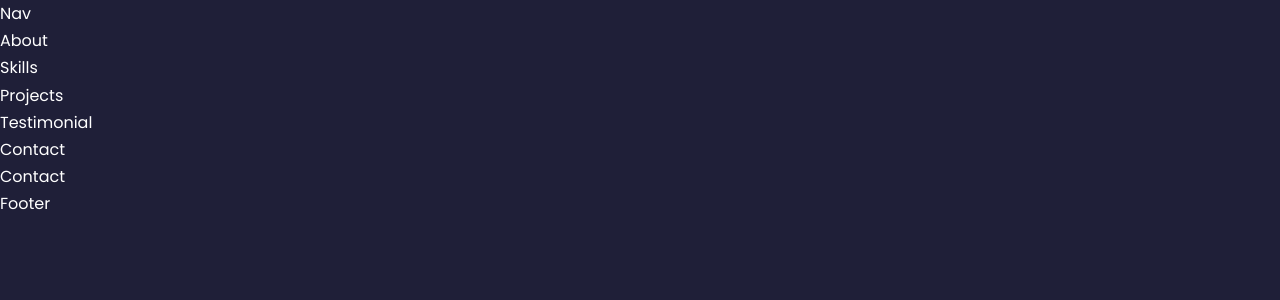
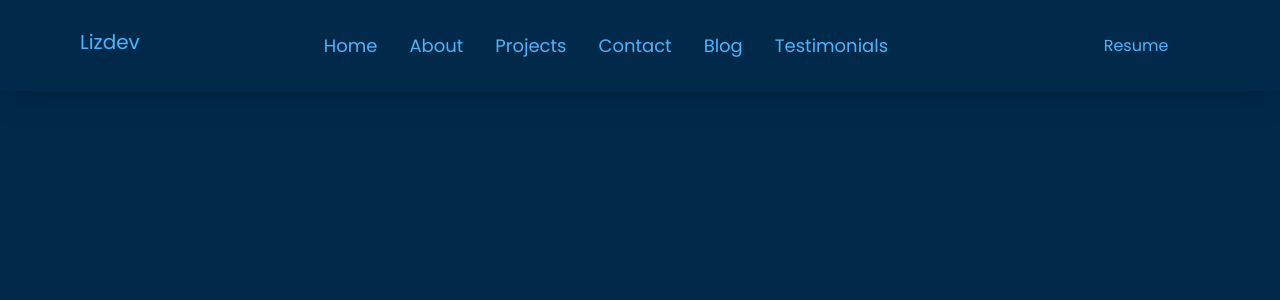
Before and after one commit to Lizdev-05/portfoliov2, a React (Create React App) app: page /testimonials in a window 1280 px wide. Shown: the top 300 px of the page. Built offline with nearby package versions, Linux system fonts and the light colour scheme.

Commit message:
Add navigation

```diff
--- a/package.json
+++ b/package.json
@@ -3,6 +3,7 @@
   "version": "0.1.0",
   "private": true,
   "dependencies": {
+    "@heroicons/react": "^1.0.6",
     "@testing-library/jest-dom": "^5.16.5",
     "@testing-library/react": "^13.4.0",
     "@testing-library/user-event": "^13.5.0",
@@ -11,7 +12,8 @@
     "react": "^18.2.0",
     "react-dom": "^18.2.0",
     "react-icons": "^4.4.0",
-    "react-router-dom": "^6.3.0",
+    "react-router": "^6.5.0",
+    "react-router-dom": "^6.5.0",
     "react-scripts": "5.0.1",
     "web-vitals": "^2.1.4"
   },
--- a/public/index.html
+++ b/public/index.html
@@ -13,7 +13,7 @@
     <link rel="manifest" href="%PUBLIC_URL%/manifest.json" />
     <title>Portfolio</title>
    <link rel="preconnect" href="https://fonts.gstatic.com" crossorigin>
-   <link href="https://fonts.googleapis.com/css2?family=Montserrat:wght@400;500;700&display=swap" rel="stylesheet">
+   <script src="https://cdn.tailwindcss.com"></script>
 
   </head>
   <body>
--- a/src/App.js
+++ b/src/App.js
@@ -1,25 +1,69 @@
 import React from 'react';
+import { Routes, Route } from 'react-router';
 import Nav from './components/Nav/Nav';
+// import Home from './components/Home/Home';
 import About from './components/About/About';
 import Skills from './components/Skills/Skills';
 import Projects from './components/Projects/Projects';
 import Testimonial from './components/Testimonials/Testimonial';
 import Contact from './components/Contact/Contact';
-import Footer from './components/Footer/Footer';
+// import Footer from './components/Footer/Footer';
 
 function App() {
   return (
-   <>
-   <Nav />
-   <About />
-   <Skills />
-   <Projects />
-   <Testimonial />
-   <Contact />
-   <Contact />
-   <Footer/>
-   </>
+    <>
+      <Nav />
+      <div className="inner-body">
+        {/* <Routes> */}
+          {/* <Route
+            path="*"
+            element={(<NotFound />)}
+          /> */}
+          {/* <Route
+            path="/"
+            element={(<Home />)}
+          /> */}
+          {/* <Route
+            path="/about"
+            element={(<About />)}
+          />
+          <Route
+            path="/skills"
+            element={(<Skills />)}
+          />
+          <Route
+            path="/projects"
+            element={(<Projects />)}
+          />
+          <Route
+            path="/contact"
+            element={(<Contact />)}
+          />
+          <Route
+            path="/testimonials"
+            element={(<Testimonial />)}
+          />
+        </Routes> */}
+      </div>
+    </>
   );
 }
 
 export default App;
+
+// function App() {
+//   return (
+//     <>
+//       <Nav />
+//       <About />
+//       <Skills />
+//       <Projects />
+//       <Testimonial />
+//       <Contact />
+//       <Contact />
+//       <Footer />
+//     </>
+//   );
+// }
+
+// export default App;
--- a/src/components/Nav/Nav.jsx
+++ b/src/components/Nav/Nav.jsx
@@ -1,9 +1,96 @@
-import React from 'react'
+import React, { useState } from 'react';
+import { MenuIcon, XIcon } from '@heroicons/react/solid';
+import { Link } from 'react-router-dom';
+
+function classNames(...classes) {
+  return classes.filter(Boolean).join(' ');
+}
+
+const menuItems = [
+  { name: 'Home', path: '/', current: true },
+  { name: 'About', path: '/about', current: false },
+  { name: 'Projects', path: '/projects', current: false },
+  { name: 'Contact', path: '/contact', current: false },
+  { name: 'Blog', path: '/blog', current: false },
+  { name: 'Testimonials', path: '/testimonials', current: false },
+];
 
 const Nav = () => {
+  const [mobileMenu, setMobileMenu] = useState(false);
+  const [status, setStatus] = useState(true);
+
+  const changeCurrentStatus = (name) => {
+    for (let i = 0; i < menuItems.length; i += 1) {
+      if (menuItems[i].name === name) {
+        menuItems[i].current = true;
+      } else {
+        menuItems[i].current = false;
+      }
+    }
+    setStatus(!status);
+    setMobileMenu(false);
+  };
+
   return (
-    <div>Nav</div>
-  )
-}
+    <header
+      className={`flex flex-col z-10  bg-primaryColor px-8 py-7 ${mobileMenu ? 'h-screen' : 'h-fit'} fixed top-0 w-full shadow-xl md:flex-row md:justify-between md:px-20 md:h-fit`}
+    >
+      <a href="/" className="text-xl">
+        <span className="text-secondaryColor">Li</span>
+        <span>z</span>
+        <span className="text-secondaryColor">dev</span>
+      </a>
+      <nav>
+        <div className="text-secondaryColor md:hidden mobile-btns">
+          <button
+            type="button"
+            className={classNames(!mobileMenu ? 'block' : 'hidden')}
+            onClick={() => setMobileMenu(true)}
+          >
+            <MenuIcon className="h-8 mr-2" />
+          </button>
+          <button type="button" className={classNames(mobileMenu ? 'block' : 'hidden')} onClick={() => setMobileMenu(false)}>
+            <XIcon className="h-8 mr-2" />
+          </button>
+        </div>
+        <div className={classNames(mobileMenu ? 'block' : 'hidden', 'md:block')}>
+          <ul className="flex flex-col gap-8 items-center mt-24 md:flex-row md:mt-1">
+            {
+              menuItems.map((item) => (
+                <li key={item.name}>
+                  <Link to={item.path}>
+                    <a
+                      onClick={() => changeCurrentStatus(item.name)}
+                      href={item.path}
+                      className={classNames(
+                        item.current
+                          ? 'border-b-2 border-secondaryColor text-secondaryColor'
+                          : 'text-skyColor',
+                        'pb-1 text-lg hover:text-secondaryColor',
+                      )}
+                      aria-current={item.current ? 'page' : undefined}
+                    >
+                      {item.name}
+                    </a>
+                    </Link>
+                </li>
+              ))
+            }
+          </ul>
+        </div>
+      </nav>
+      <Link to="/resume" className={`self-center ${mobileMenu ? 'block' : 'hidden'} md:block`}>
+        <button
+          onClick={() => setMobileMenu(false)}
+          type="button"
+          className={`border-2 border-secondaryColor mt-24 rounded px-4 py-1 w-32
+      text-secondaryColor hover:text-skyColor hover:border-skyColor md:mt-0`}
+        >
+          Resume
+        </button>
+      </Link>
+    </header>
+  );
+};
 
 export default Nav
--- a/src/index.css
+++ b/src/index.css
@@ -10,40 +10,37 @@
   text-decoration: none;
 }
 
-:root{
-  --color-bg: #1f1f38;
+:root {
+  --color-bg: #012a4a;
   --color-bg-variant: #2c2c6c;
   --color-primary: #4db5ff;
   --color-primary-variant: rgba(77, 181, 255, 0.4);
-  --color-white: #fff;
+  --color-white: #f9f9f9;
   --color-light: rgba(255, 255, 255, 0.6);
-
   --transition: all 400ms ease;
-
   --container-width-lg: 75%;
   --container-width-md: 86%;
   --container-width-small: 90%;
 }
 
-html{
+html {
   scroll-behavior: smooth;
 }
 
-::-webkit-scrollbar{
+::-webkit-scrollbar {
   display: none;
 }
 
-body{
+body {
   font-family: 'Poppins', sans-serif;
   background: var(--color-bg);
   color: var(--color-white);
   line-height: 1.7;
-
 }
 
 
 /* --------------  GENERAL STYLES   ---------------- */
-.container{
+.container {
   width: var(--container-width-lg);
   margin: 0 auto;
 }
@@ -52,43 +49,43 @@ h1,
 h2,
 h3,
 h4,
-h5{
+h5 {
   font-weight: 500;
 }
 
-h1{
+h1 {
   font-size: 2.5rem;
 }
 
-section{
-  margin-top:  8rem;
+section {
+  margin-top: 8rem;
 }
 
-section > h2, section > h5 {
- text-align: center;
- color: var(--color-light);
+section > h2,
+section > h5 {
+  text-align: center;
+  color: var(--color-light);
 }
-
 
 section > h2 {
   color: var(--color-primary);
   margin-bottom: 3rem;
 }
 
-.text-light{
+.text-light {
   color: var(--color-light);
 }
 
-a{
+a {
   color: var(--color-primary);
   transition: var(--transition);
 }
 
-a:hover{
+a:hover {
   color: var(--color-white);
 }
 
-.btn{
+.btn {
   width: max-content;
   display: inline-block;
   color: var(--color-primary);
@@ -97,18 +94,19 @@ a:hover{
   border: 1px solid var(--color-primary);
   transition: var(--transition);
 }
-.btn:hover{
+
+.btn:hover {
   background-color: var(--color-white);
   color: var(--color-bg);
   border-color: transparent;
 }
 
-.btn-primary{
+.btn-primary {
   background: var(--color-primary);
   color: var(--color-bg);
 }
 
-img{
+img {
   display: block;
   width: 100%;
   object-fit: cover;
@@ -116,22 +114,26 @@ img{
 
 /* ===============================  MEDIA QUERY (MEDIUM DEVICES) ========================== */
 @media screen and (max-width: 1024px) {
-  .container{
+  .container {
     width: var(--container-width-md);
   }
 
-  .section{
+  .section {
     margin-top: 6rem;
+  }
+
+  .inner-body {
+    padding-left: 200px;
   }
 }
 
 /* ===============================  MEDIA QUERY (SMALL DEVICES) ========================== */
 @media screen and (max-width: 600px) {
-  .container{
+  .container {
     width: var(--container-width-small);
   }
 
-  .section > h2{
+  .section > h2 {
     margin-bottom: 2rem;
   }
 }
--- a/src/index.js
+++ b/src/index.js
@@ -1,11 +1,15 @@
 import React from 'react';
-import ReactDOM from 'react-dom/client';
+import ReactDOM from 'react-dom';
+import { BrowserRouter as Router } from 'react-router-dom';
+import './index.css';
 import App from './App';
-import './index.css';
 
-const root = ReactDOM.createRoot(document.getElementById('root'));
-root.render(
+
+ReactDOM.render(
   <React.StrictMode>
-    <App />
+      <Router>
+        <App />
+      </Router>
   </React.StrictMode>,
+  document.getElementById('root'),
 );
```
Also changed, not shown: 1 other file (tests, documents, lock files or other folders).
